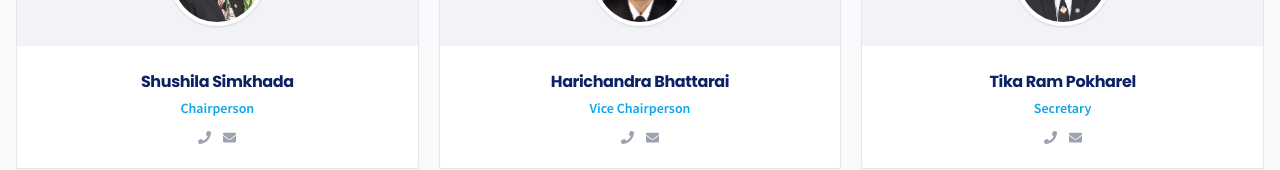
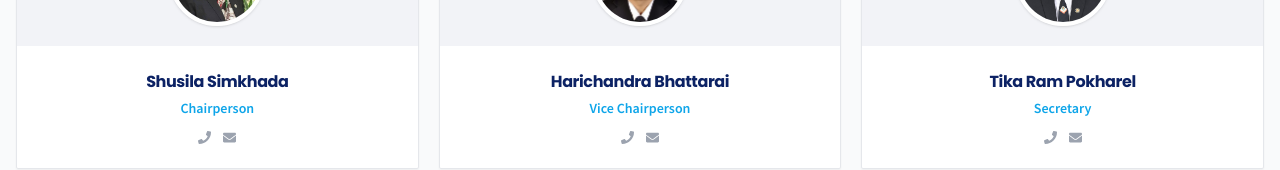
Before and after one commit to AbaeNeupane/REPC-Nepal, a React (Vite) app: page /about in a window 1280 px wide. Shown: the part 542-712 px from the top of the page. Built offline with nearby package versions, Linux system fonts and the light colour scheme.

Commit message:
minor bug fix

```diff
--- a/src/data/siteContent.js
+++ b/src/data/siteContent.js
@@ -307,15 +307,15 @@ export const services = [
 export const team = [
   {
     id: 1,
-    nameEn: 'Shushila Simkhada',
-    nameNp: 'शुशिला सिंखडा',
+    nameEn: 'Shusila Simkhada',
+    nameNp: 'शुसिला सिंखडा',
     positionEn: 'Chairperson',
     positionNp: 'अध्यक्ष',
     phone: '+977 9841641920',
     email: 'shusila.simkhada77@gmail.com',
     photo: '/images/team/sushila.png',
     bioEn: "Advocate Shusila Simkhada is an accomplished human rights professional and legal advocate with over a decade of experience spanning child protection, legal advisory work, and community development across Nepal. She holds an LLB from Nepal Law Campus, is currently pursuing an LLM at Rajarshi Janak University, and completed her M.Ed. at Tribhuvan University's Central Campus, Kirtipur. Her career has taken her through significant roles within Nepal's child welfare system, including Child Rights Officer at the District Child Welfare Board and Information Management Officer at the Central Child Welfare Board under the Ministry of Women, Children and Social Welfare, as well as service as a Legal Officer at the National Reconstruction Authority and as a juvenile bench member (child psychologist) at Bhaktapur District Court. Earlier in her career, she worked as a social motivator and mobilizer in Dhading and hosted a radio program on Radio Dhading focused on mental health, gender issues, and women's empowerment. She has completed extensive specialized training, including Master Trainer of Trainers certifications in mediation and in child protection and participation, alongside training in leadership development, psycho-social support, case management, child-friendly local governance, and juvenile justice. She currently works as a mediation trainer and practicing advocate, driven by a commitment to serving communities through humanitarian and legal work.",
-    bioNp: 'अधिवक्ता श्रीमती शुसिला सिंखडा ज्यू कानून, शिक्षा र सामाजिक न्यायको क्षेत्रमा बहुआयामिक र गहन अनुभव हासिल गर्नुभएकी एक अत्यन्त प्रतिबद्ध कानून व्यवसायी, समाजसेवी तथा अधिकारकर्मी हुनुहुन्छ। उहाँले त्रिभुवन विश्वविद्यालयबाट शिक्षाशास्त्रमा स्नातकोत्तर (एम.एड.) तथा कानूनमा स्नातक (एलएलबी) र स्नातकोत्तर (एलएलएम) को उच्च शैक्षिक योग्यता हासिल गर्नुभएको छ। साथै, बाल अधिकार, बाल मनोविज्ञान, मेलमिलाप, लैङ्गिक समानता र मानव अधिकारसम्बन्धी दर्जनौं विशेषकृत तालिम तथा प्रशिक्षक प्रशिक्षण (ToT/Master ToT) सफलतापूर्वक पूरा गर्नुभएको छ।सामुदायिक परिचालन र सञ्चार क्षेत्र (रेडियो धादिङ) बाट आफ्नो सेवा यात्रा अघि बढाउनुभएकी उहाँले महिला, बालबालिका तथा समाज कल्याण मन्त्रालय अन्तर्गतको जिल्ला र केन्द्रीय बाल कल्याण समिति (DCWB र CCWB) मा बाल अधिकार अधिकृत तथा सूचना व्यवस्थापन अधिकृतको रूपमा अतुलनीय योगदान पुर्‍याउनुभएको छ। त्यस्तै, राष्ट्रिय पुनर्निर्माण प्राधिकरणमा कानून अधिकृत र भक्तपुर जिल्ला अदालतमा करिब एक दशकसम्म बाल इजलास सदस्य तथा बाल मनोवैज्ञानिकको रूपमा अत्यन्त जिम्मेवारीपूर्वक कार्य गर्दै उहाँले बालमैत्री न्यायिक प्रक्रियालाई प्रभावकारी र सुदृढ बनाउन महत्त्वपूर्ण भूमिका निर्वाह गर्नुभएको छ। वर्तमानमा उहाँ कानूनी अभ्यास, पैरवी, न्यायिक सहजीकरण र क्षमता अभिवृद्धि तालिम प्रशिक्षकको रूपमा सक्रिय रूपमा लाग्नुभएको छ। मानवीय सेवा, सामाजिक रूपान्तरण र मानव अधिकारको प्रभावकारी कार्यान्वयनलाई आफ्नो मूल मन्त्र बनाउनुभएकी आदरणीय अधिवक्ता सिंखडा ज्यू बालबालिका, महिला तथा सीमान्तकृत समुदायको न्यायमा पहुँच र अधिकार संरक्षणका लागि निरन्तर र अथक रूपमा क्रियाशील रहनुभएको छ।',
+    bioNp: 'अधिवक्ता शुसिला सिंखडा ज्यू कानून, शिक्षा र सामाजिक न्यायको क्षेत्रमा बहुआयामिक र गहन अनुभव हासिल गर्नुभएकी एक अत्यन्त प्रतिबद्ध कानून व्यवसायी, समाजसेवी तथा अधिकारकर्मी हुनुहुन्छ। उहाँले त्रिभुवन विश्वविद्यालयबाट शिक्षाशास्त्रमा स्नातकोत्तर (एम.एड.) तथा कानूनमा स्नातक (एलएलबी) र स्नातकोत्तर (एलएलएम) को उच्च शैक्षिक योग्यता हासिल गर्नुभएको छ। साथै, बाल अधिकार, बाल मनोविज्ञान, मेलमिलाप, लैङ्गिक समानता र मानव अधिकारसम्बन्धी दर्जनौं विशेषकृत तालिम तथा प्रशिक्षक प्रशिक्षण (ToT/Master ToT) सफलतापूर्वक पूरा गर्नुभएको छ।सामुदायिक परिचालन र सञ्चार क्षेत्र (रेडियो धादिङ) बाट आफ्नो सेवा यात्रा अघि बढाउनुभएकी उहाँले महिला, बालबालिका तथा समाज कल्याण मन्त्रालय अन्तर्गतको जिल्ला र केन्द्रीय बाल कल्याण समिति (DCWB र CCWB) मा बाल अधिकार अधिकृत तथा सूचना व्यवस्थापन अधिकृतको रूपमा अतुलनीय योगदान पुर्‍याउनुभएको छ। त्यस्तै, राष्ट्रिय पुनर्निर्माण प्राधिकरणमा कानून अधिकृत र भक्तपुर जिल्ला अदालतमा करिब एक दशकसम्म बाल इजलास सदस्य तथा बाल मनोवैज्ञानिकको रूपमा अत्यन्त जिम्मेवारीपूर्वक कार्य गर्दै उहाँले बालमैत्री न्यायिक प्रक्रियालाई प्रभावकारी र सुदृढ बनाउन महत्त्वपूर्ण भूमिका निर्वाह गर्नुभएको छ। वर्तमानमा उहाँ कानूनी अभ्यास, पैरवी, न्यायिक सहजीकरण र क्षमता अभिवृद्धि तालिम प्रशिक्षकको रूपमा सक्रिय रूपमा लाग्नुभएको छ। मानवीय सेवा, सामाजिक रूपान्तरण र मानव अधिकारको प्रभावकारी कार्यान्वयनलाई आफ्नो मूल मन्त्र बनाउनुभएकी आदरणीय अधिवक्ता सिंखडा ज्यू बालबालिका, महिला तथा सीमान्तकृत समुदायको न्यायमा पहुँच र अधिकार संरक्षणका लागि निरन्तर र अथक रूपमा क्रियाशील रहनुभएको छ।',
   },
   {
     id: 2,
```
